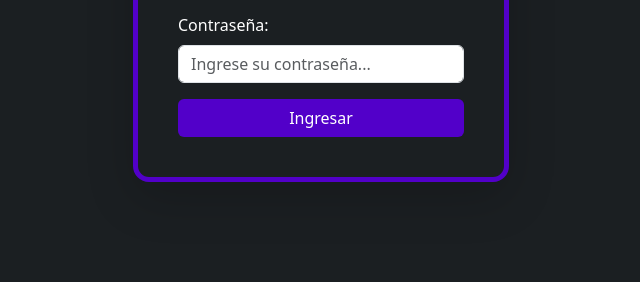
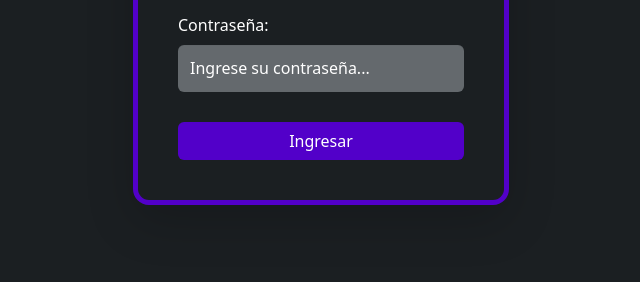
Before and after one commit to EstivenZM/CleanR, a website built with Vite: page FRONTEND/index.html in a window 1280 px wide. Shown: the part 518-800 px from the top of the page, without its empty margins (319-959 px from the left). Built offline with nearby package versions, Linux system fonts and the light colour scheme; a script that the page names is missing.

Commit message:
Styles: index.html and index.css. Input and placeholder.

```diff
--- a/FRONTEND/assets/css/login/login.css
+++ b/FRONTEND/assets/css/login/login.css
@@ -38,11 +38,39 @@ body{
 }
 
 /** - - - - - - - - - - - - - - - - - - - - - - - - - - - - - - - - - - - - - - - - - - - - -  **/
+/* Estilos para los inputs del formulario. / Styles for form inputs. */
+
+input[type='email'],
+input[type='password'] {
+    border: none;
+    font-size: 15px;
+    margin: 0;
+    outline: 0;
+    padding: 12px;
+    width: 100%;
+    background-color: #64696d;
+    box-shadow: 0 1px 0 rgba(0, 0, 0, 0.03) inset;
+    margin-bottom: 30px;
+}
+input[type='email']:focus,
+input[type='password']:focus {
+    border-color: #5200c9;
+    outline: none;
+}
+::placeholder {
+    font-size: 16px;
+    color: #ffff !important;
+}
+
+/** - - - - - - - - - - - - - - - - - - - - - - - - - - - - - - - - - - - - - - - - - - - - -  **/
 /* Estilos para el botón del formulario. / Styles for the form button. */
 
 .btn{
     background-color: #5200c9;
     color: #ffff;
+}
+.btn:hover {
+    background-color: #8238f0;
 }
 
 /** - - - - - - - - - - - - - - - - - - - - - - - - - - - - - - - - - - - - - - - - - - - - -  **/
```
